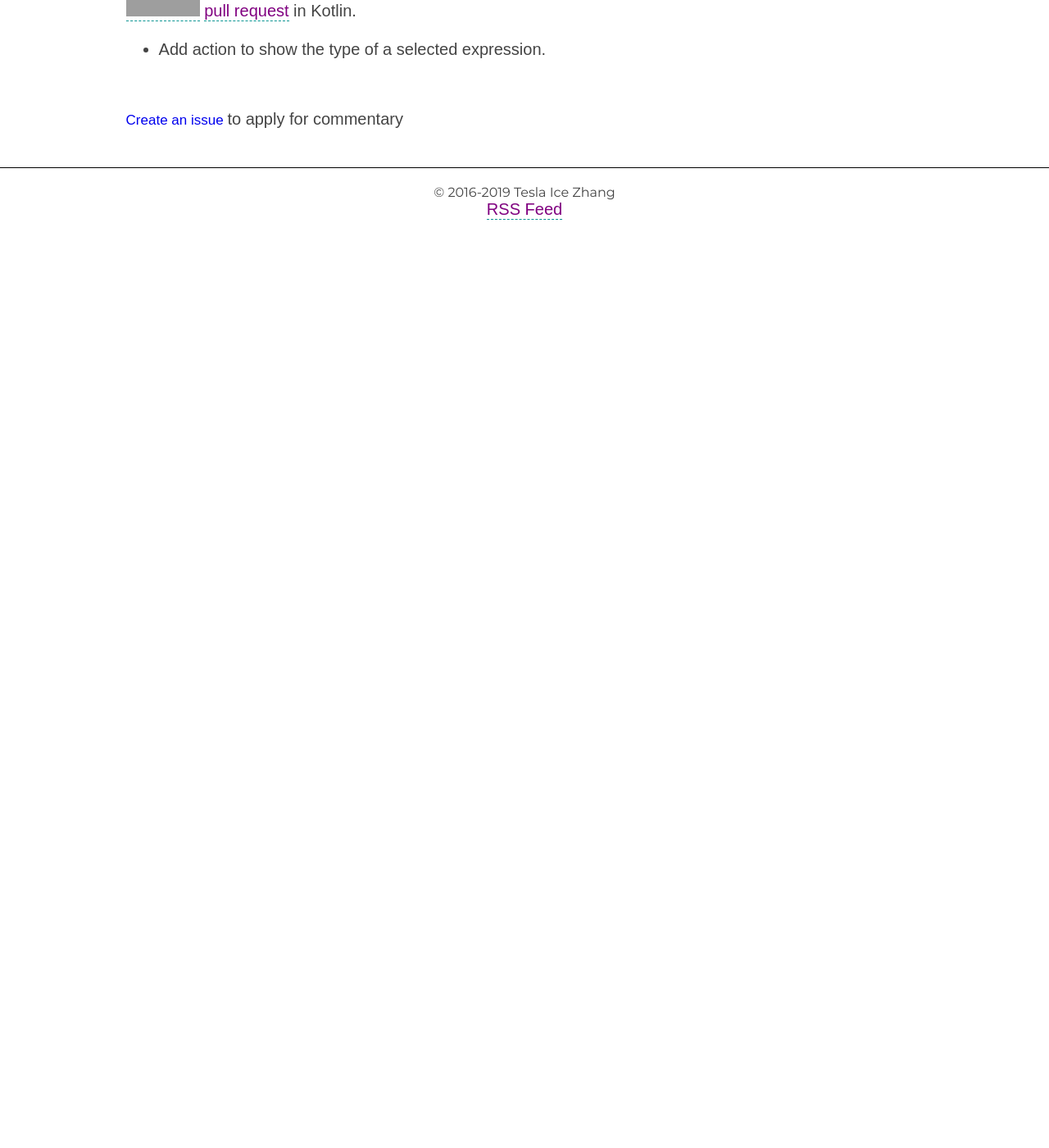
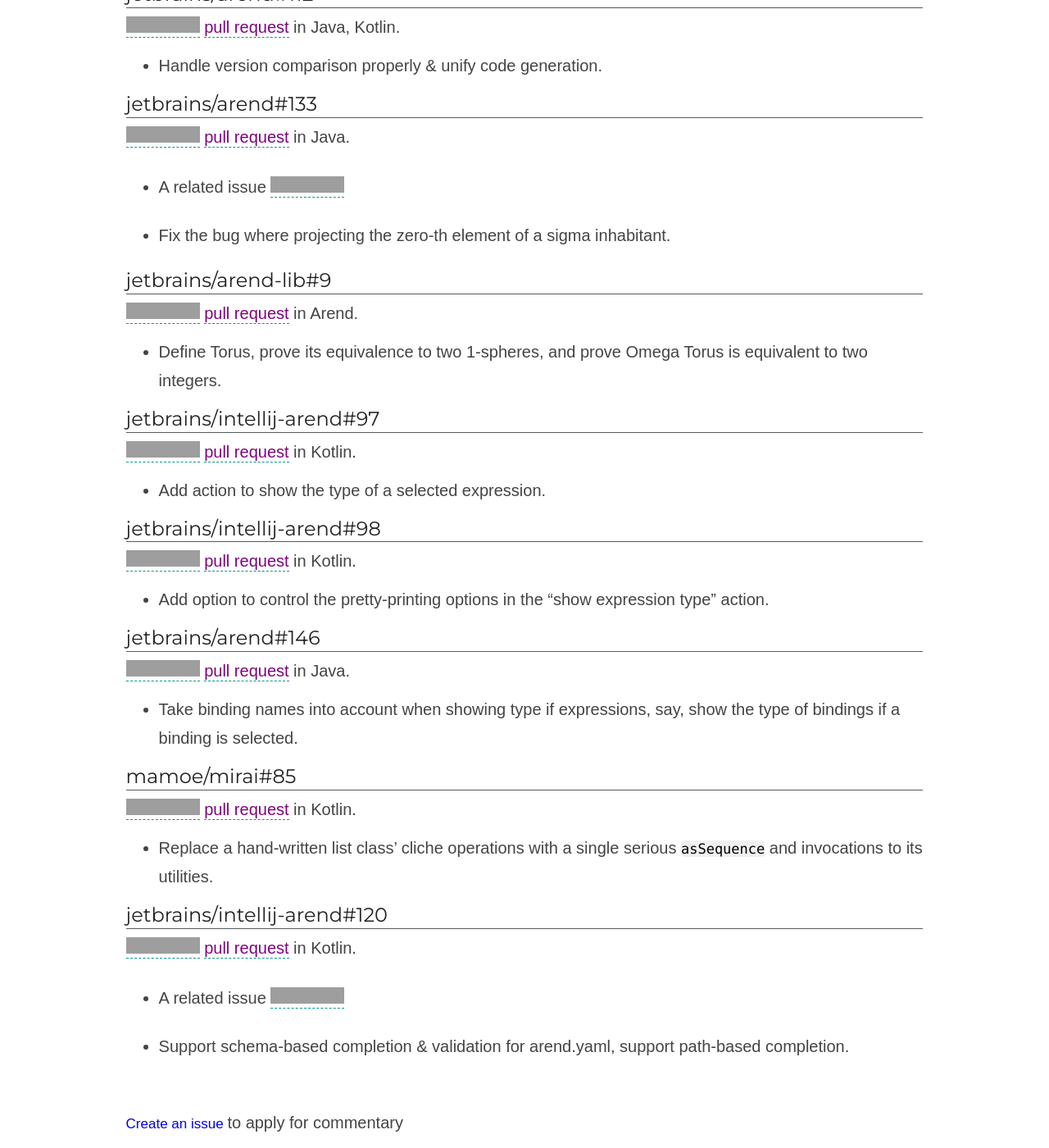
Before and after one commit to anqurvanillapy/ice1000.github.io, a Jekyll site: the page built from assets/pages/opensource-contributions.md, in a window 1280 px wide and 1400 px high, scrolled down 9953 px. Shown: the whole window at 82% size. Built offline with Jekyll 4.4.1, drawn with Linux system fonts in a browser that asks for light colours; before the commit the page ends 10272 px from its top, so only the background shows below that; some of the changed text lies outside the part shown; grey boxes are pictures that could not be loaded.

Commit message:
Update contributions, add yuumu

```diff
--- a/_data/contribs.yml
+++ b/_data/contribs.yml
@@ -327,6 +327,13 @@
     in enums, traits and unions.
   lang: Rust
 
+- user: rust-analyzer
+  repo: rust-analyzer
+  num: 2474
+  content: >-
+    Address a FIXME, prepare for local items resolution.
+  lang: Rust
+
 - user: github
   repo: linguist
   num: 4777
@@ -341,6 +348,13 @@
     Add infrastructure for accessing corresponded subexpression in
     isomorphic concrete and core terms.
   lang: Java
+
+- user: jetbrains
+  repo: arend
+  num: 112
+  content: >-
+    Handle version comparison properly & unify code generation.
+  lang: Java, Kotlin
 
 - user: jetbrains
   repo: arend
@@ -365,3 +379,37 @@
   content: >-
     Add action to show the type of a selected expression.
   lang: Kotlin
+
+- user: jetbrains
+  repo: intellij-arend
+  num: 98
+  content: >-
+    Add option to control the pretty-printing options in the
+    "show expression type" action.
+  lang: Kotlin
+
+- user: jetbrains
+  repo: arend
+  num: 146
+  content: >-
+    Take binding names into account when showing type if expressions,
+    say, show the type of bindings if a binding is selected.
+  lang: Java
+
+- user: mamoe
+  repo: mirai
+  num: 85
+  content: >-
+    Replace a hand-written list class' cliche operations with
+    a single serious `asSequence` and invocations to its utilities.
+  lang: Kotlin
+
+- user: jetbrains
+  repo: intellij-arend
+  num: 120
+  ref: >-
+    A related issue [![Issue](https://img.shields.io/github/issues/detail/s/JetBrains/intellij-arend/118.svg)](https://github.com/JetBrains/intellij-arend/pull/120)
+  content: >-
+    Support schema-based completion & validation for arend.yaml,
+    support path-based completion.
+  lang: Kotlin
--- a/_data/links.yml
+++ b/_data/links.yml
@@ -117,6 +117,9 @@
 - name: Chill Magic
   url: https://chillmagic.github.io
 
+- name: Inanimate Dream
+  url: https://yuumu.moe
+
 # - name: Himself65
   # name_cn: 扩散性百万甜面包
   # url: http://himself65.com
```
